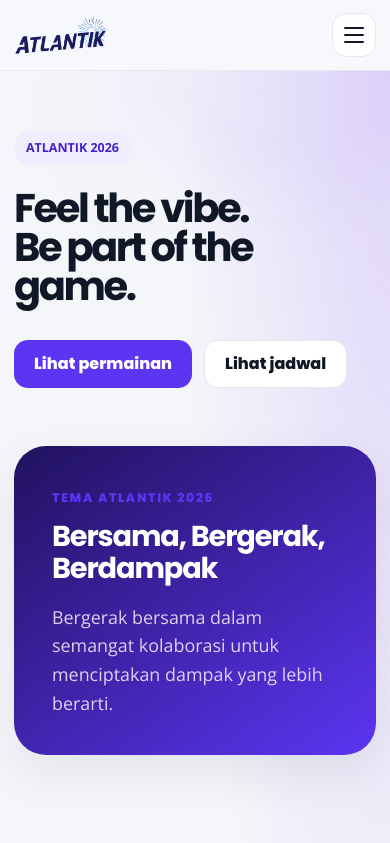
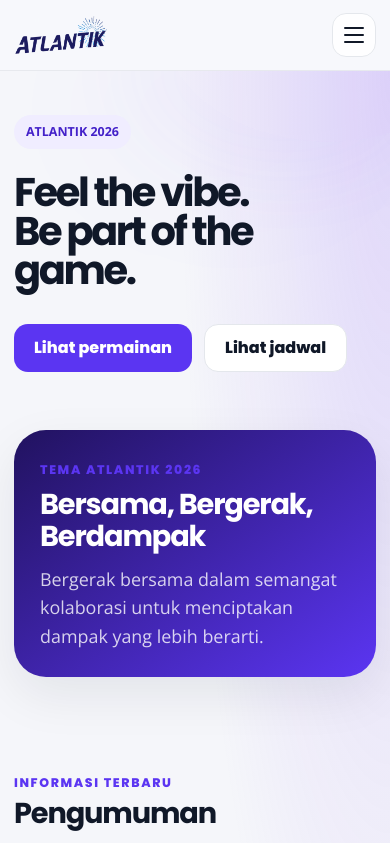
Before and after one commit to ruswanhidayat/portal-atlantik, a Next.js app: page / in a window 390 px wide. Shown: the top 843 px of the page. Built offline with nearby package versions, Linux system fonts and the light colour scheme.

Commit message:
Refine spacing for home page layout
Adjusted padding and margin for various sections on the home page to achieve a more compact vertical rhythm. Updated styles for hero, sections, and headings for better spacing consistency.

```diff
--- a/app/globals.css
+++ b/app/globals.css
@@ -3134,41 +3134,54 @@ body {
    Spacing, cards, links & compact schedule
    ========================================================= */
 
-
-/* ---------------------------------------------------------
-   1. CONSISTENT SECTION RHYTHM
-   --------------------------------------------------------- */
+/* =========================================================
+   HOME PAGE — COMPACT VERTICAL RHYTHM
+   ========================================================= */
 
 .home-page .section {
-  padding-top: 68px;
-  padding-bottom: 68px;
-}
-
-/* Hero tetap sedikit lebih lega */
+  padding-top: 52px;
+  padding-bottom: 52px;
+}
+
 .home-page .hero {
-  padding-top: 88px;
-  padding-bottom: 76px;
-}
-
-/* Reset override lama supaya spacing antar-section konsisten */
+  padding-top: 64px;
+  padding-bottom: 52px;
+}
+
 .home-page .announcement-home-section,
 .home-page .leaderboard-home-section,
 .home-page .home-schedule-section {
-  padding-top: 68px;
-  padding-bottom: 68px;
-}
-
+  padding-top: 52px;
+  padding-bottom: 52px;
+}
 
 /* Heading dibuat sedikit lebih rapat */
 
 .home-page .section-heading {
-  margin-bottom: 22px;
+  margin-bottom: 18px;
 }
 
 .home-page .section-heading h2 {
   margin-top: 4px;
 }
 
+.home-page .hero-panel {
+  padding: 30px 32px;
+}
+
+.home-page .hero-panel h2 {
+  margin-top: 8px;
+  margin-bottom: 12px;
+}
+
+.home-page .hero .actions {
+  margin-top: 24px;
+}
+
+.home-page .leaderboard-home-section {
+  padding-top: 44px;
+  padding-bottom: 44px;
+}
 
 /* ---------------------------------------------------------
    2. TEXT LINKS — CONSISTENT MICRO INTERACTION
@@ -3328,10 +3341,34 @@ body {
    --------------------------------------------------------- */
 
 @media (max-width: 760px) {
-
   .home-page .hero {
-    padding-top: 60px;
-    padding-bottom: 52px;
+    padding-top: 44px;
+    padding-bottom: 40px;
+  }
+
+  .home-page .section,
+  .home-page .announcement-home-section,
+  .home-page .home-schedule-section {
+    padding-top: 40px;
+    padding-bottom: 40px;
+  }
+
+  .home-page .leaderboard-home-section {
+    padding-top: 36px;
+    padding-bottom: 36px;
+  }
+
+  .home-page .section-heading {
+    gap: 8px;
+    margin-bottom: 16px;
+  }
+
+  .home-page .hero-panel {
+    padding: 26px;
+  }
+
+  .home-page .hero .actions {
+    margin-top: 20px;
   }
 
   .home-page .section,
```
